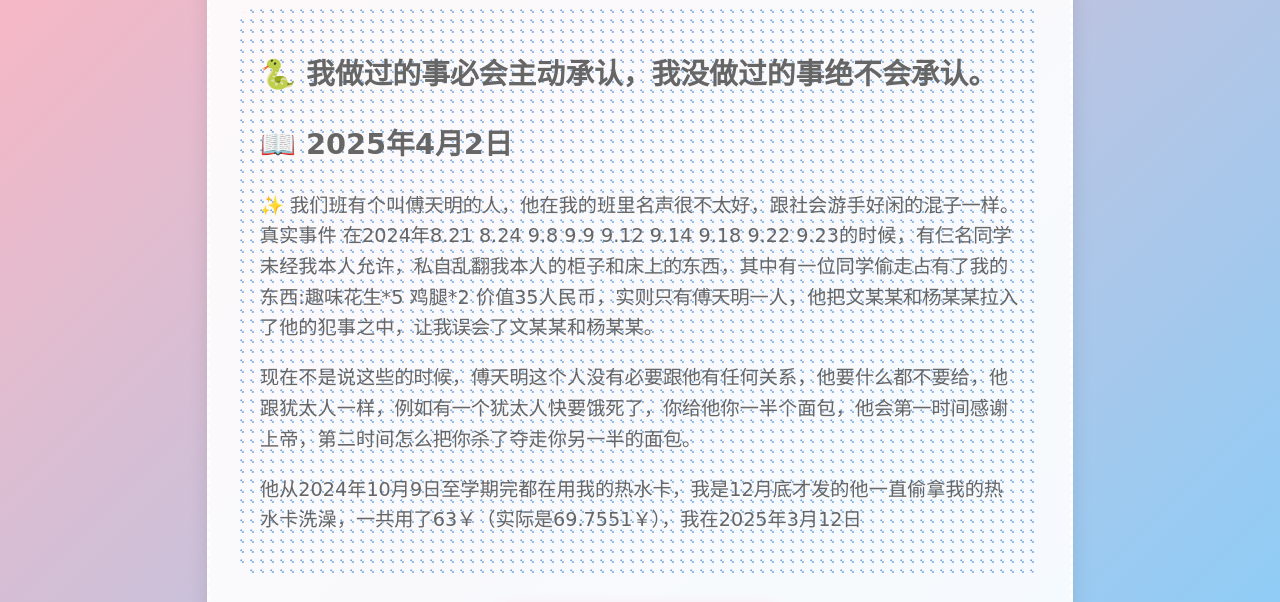
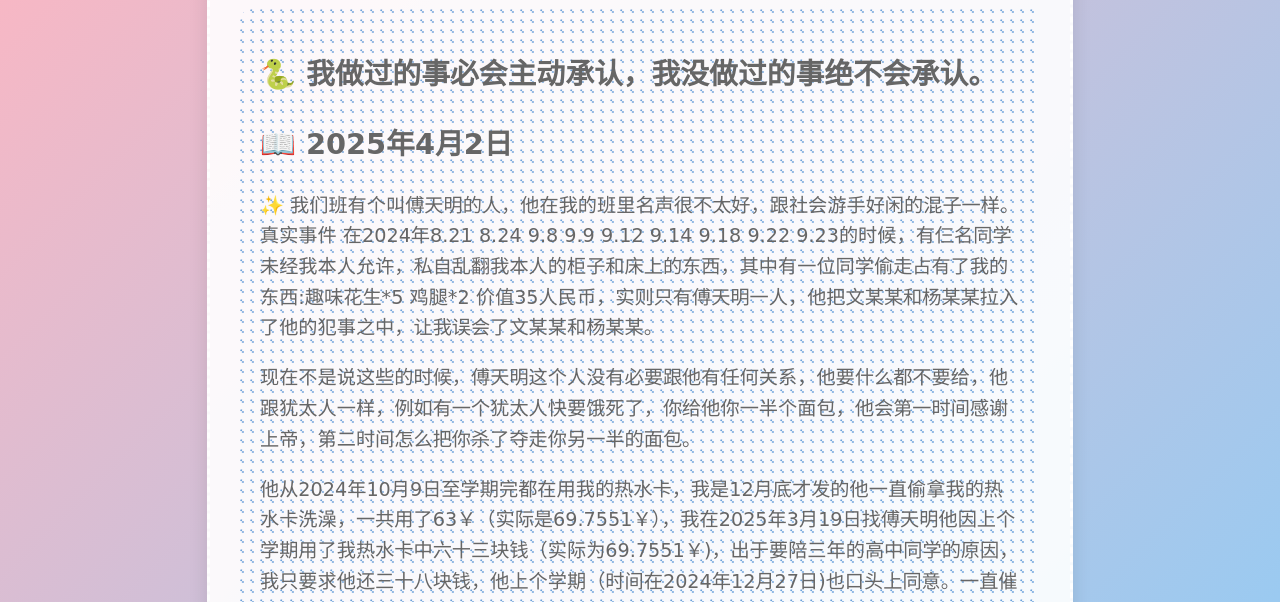
Before and after one commit to Wenfei223/5.github.io, a plain HTML site: page index.html in a window 1280 px wide. Shown: the part 165-767 px from the top of the page. Drawn offline with Linux system fonts and the light colour scheme; a web font is replaced by a local one.

Commit message:
更新 index.html

```diff
--- a/index.html
+++ b/index.html
@@ -147,7 +147,7 @@
             <h2>📖 2025年4月2日</h2>
             <p>✨ 我们班有个叫傅天明的人，他在我的班里名声很不太好，跟社会游手好闲的混子一样。真实事件 在2024年8.21 8.24 9.8 9.9 9.12 9.14 9.18 9.22 9.23的时候，有仨名同学未经我本人允许，私自乱翻我本人的柜子和床上的东西，其中有一位同学偷走占有了我的东西:趣味花生*5 鸡腿*2 价值35人民币，实则只有傅天明一人，他把文某某和杨某某拉入了他的犯事之中，让我误会了文某某和杨某某。</p>
 <p>现在不是说这些的时候，傅天明这个人没有必要跟他有任何关系，他要什么都不要给，他跟犹太人一样，例如有一个犹太人快要饿死了，你给他你一半个面包，他会第一时间感谢上帝，第二时间怎么把你杀了夺走你另一半的面包。</p>
-<p>他从2024年10月9日至学期完都在用我的热水卡，我是12月底才发的他一直偷拿我的热水卡洗澡，一共用了63￥（实际是69.7551￥），我在2025年3月12日
+<p>他从2024年10月9日至学期完都在用我的热水卡，我是12月底才发的他一直偷拿我的热水卡洗澡，一共用了63￥（实际是69.7551￥），我在2025年3月19日找傅天明他因上个学期用了我热水卡中六十三块钱（实际为69.7551￥)，出于要陪三年的高中同学的原因，我只要求他还三十八块钱，他上个学期（时间在2024年12月27日)也口头上同意。一直催他加QQ或微信好友或者扫码转账38￥，一直拖到这个学期的今天（至今)，并同时今天（2025年3月19日)我问他什么时候还热水卡的38￥，他说过几天还，然后此话过了不到五分钟左右之后一直转移话题，过了十几分钟（到寝室熄灯)并直接否认了没有这件事，并对我大吼大叫道“你有证据什么的吗？我知道我用了你傻逼热水卡，我凭什么还你？”我听后直接一气之下打110，立案了。之前差点把我手表偷了，还好我在多疑心的人才没有上他的当，时间在十月份末，我于2025年3月19日晚上二十三点
         </div>
 
         <div class="magic-portal">
```
